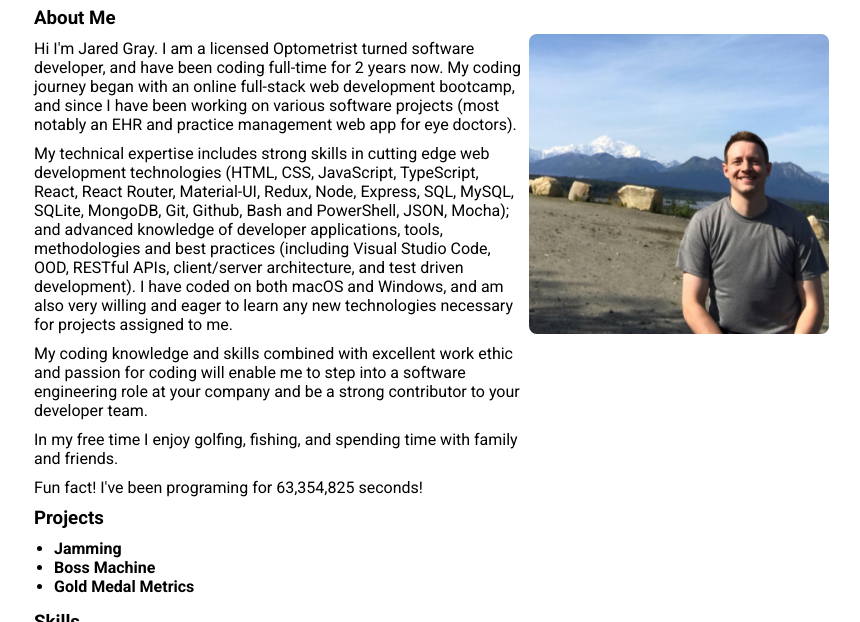
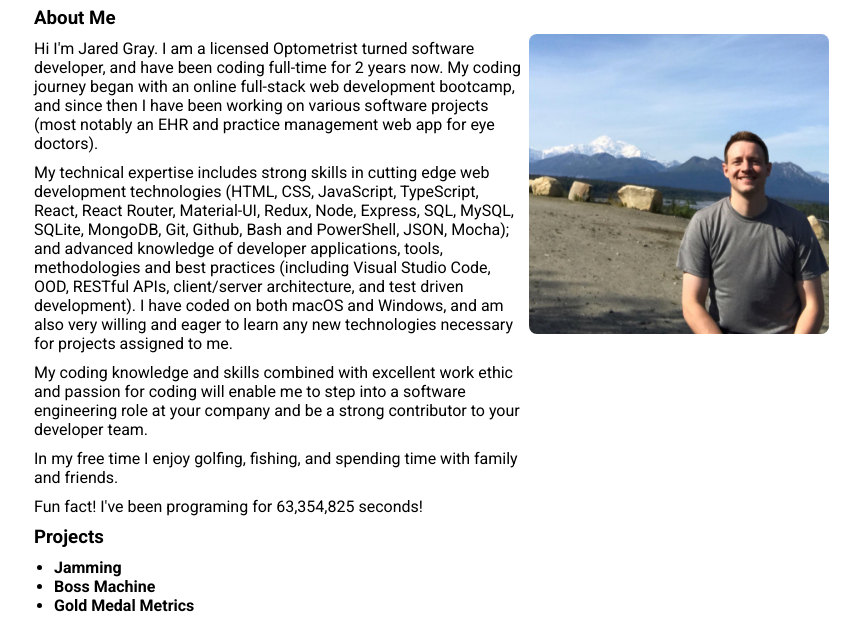
Before and after one commit to jgray103/jgray103.github.io, a plain HTML site: page index.html in a window 1280 px wide. Shown: the part 44-666 px from the top of the page, without its empty margins (206-1066 px from the left). Drawn offline with Linux system fonts and the light colour scheme.

Commit message:
another aboutme edit

```diff
--- a/index.html
+++ b/index.html
@@ -28,7 +28,7 @@
                             Hi I'm Jared Gray. I am a licensed Optometrist turned software
                             developer, and have been coding full-time for 2 years now. My coding
                             journey began with an online full-stack web development bootcamp,
-                            and since I have been working on various software projects (most
+                            and since then I have been working on various software projects (most
                             notably an EHR and practice management web app for eye doctors).
                         </p>
                         <p>
```
